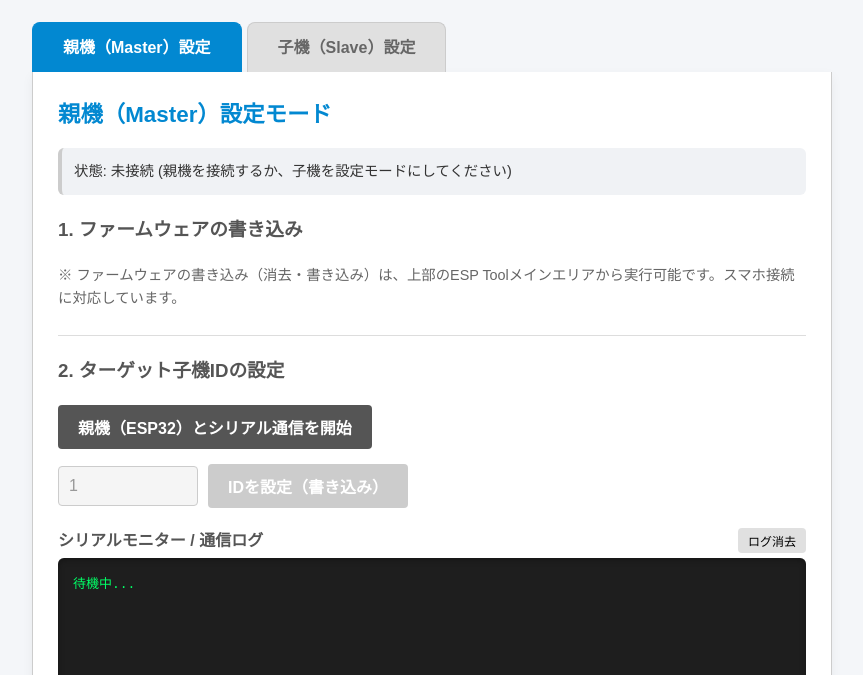
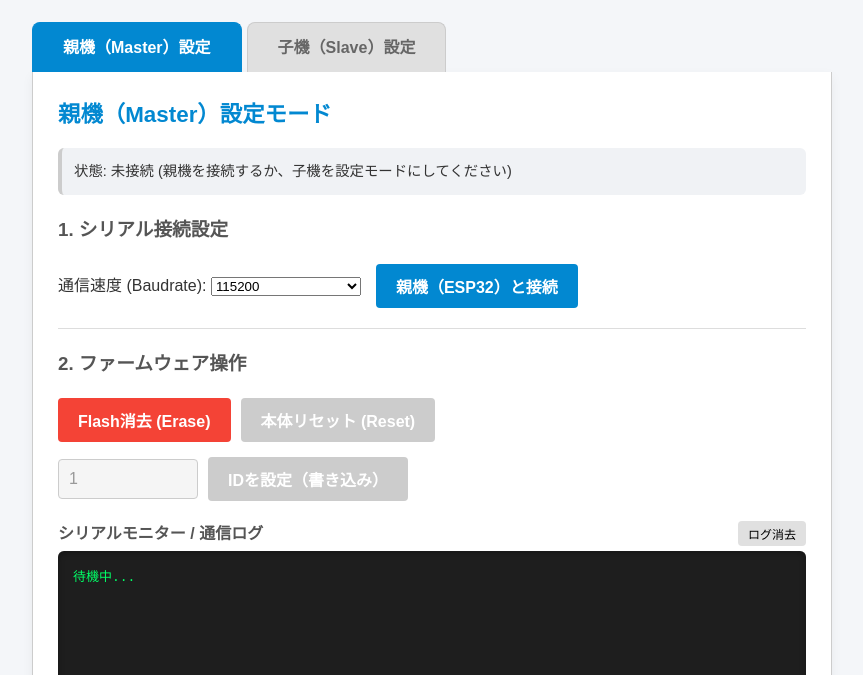
Before and after one commit to potato-shop-item/potato-shop.github.io, a plain HTML site: page index.html in a window 1280 px wide. Shown: the part 125-800 px from the top of the page, without its empty margins (208-1071 px from the left). Drawn offline with Linux system fonts and the light colour scheme.

Commit message:
Add files via upload

```diff
--- a/index.html
+++ b/index.html
@@ -15,17 +15,32 @@
             状態: 未接続 (親機を接続するか、子機を設定モードにしてください)
         </div>
 
-        <div id=mainUiSection>
-            <h3 style=color:#555;margin-top:0>1. ファームウェアの書き込み</h3>
-            <div style=margin-bottom:25px>
-                <p style=color:#666;font-size:.9rem>※ ファームウェアの書き込み（消去・書き込み）は、上部のESP Toolメインエリアから実行可能です。スマホ接続に対応しています。</p>
-            </div>
+		<div id=mainUiSection>
+		    <h3 style=color:#555;margin-top:0>1. シリアル接続設定</h3>
 
-            <hr style="border:0;border-top:1px solid #ddd;margin:20px 0">
+		    <div style=flex-wrap:wrap;align-items:center;gap:15px;margin-bottom:15px;display:flex>
+		        <label>
+		            通信速度 (Baudrate):
+		            <select id=baudrates class=form-control style=width:150px;display:inline-block>
+		                <option value=921600>921600</option>
+		                <option value=460800>460800</option>
+		                <option value=230400>230400</option>
+		                <option value=115200 selected>115200</option>
+		            </select>
+		        </label>
 
-            <h3 style=color:#555>2. ターゲット子機IDの設定</h3>
-            <button id=mainConnectBtn class="btn btn-main-connect">親機（ESP32）とシリアル通信を開始</button>
-        </div>
+		        <button id=connectButton class="btn btn-main-connect" style=background-color:var(--main-color)>親機（ESP32）と接続</button>
+		        <button id=disconnectButton class="btn btn-danger hide">切断</button>
+		    </div>
+
+		    <hr style="border:0;border-top:1px solid #ddd;margin:20px 0">
+
+		    <h3 style=color:#555>2. ファームウェア操作</h3>
+		    <div style=gap:10px;margin-bottom:15px;display:flex>
+		        <button id=eraseButton class=btn style=color:#fff;background-color:#f44336 disabled>Flash消去 (Erase)</button>
+		        <button id=resetButton class="btn btn-warning" disabled>本体リセット (Reset)</button>
+		    </div>
+		</div>
 
         <div id=subUiSection class=hide>
             <h3 style=color:#555;margin-top:0>1. ファームウェアについて</h3>
```
